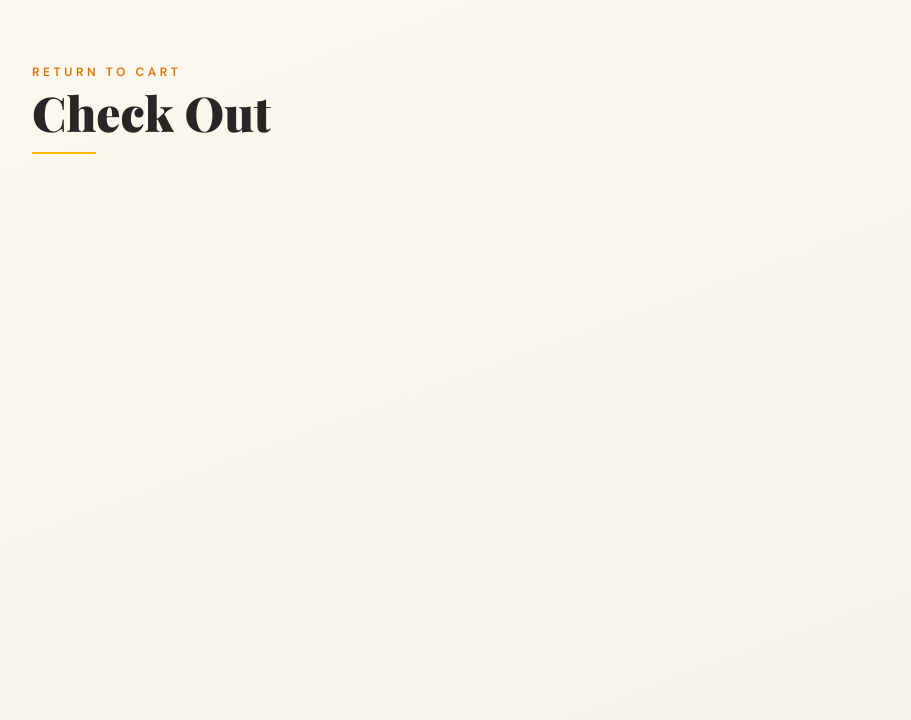
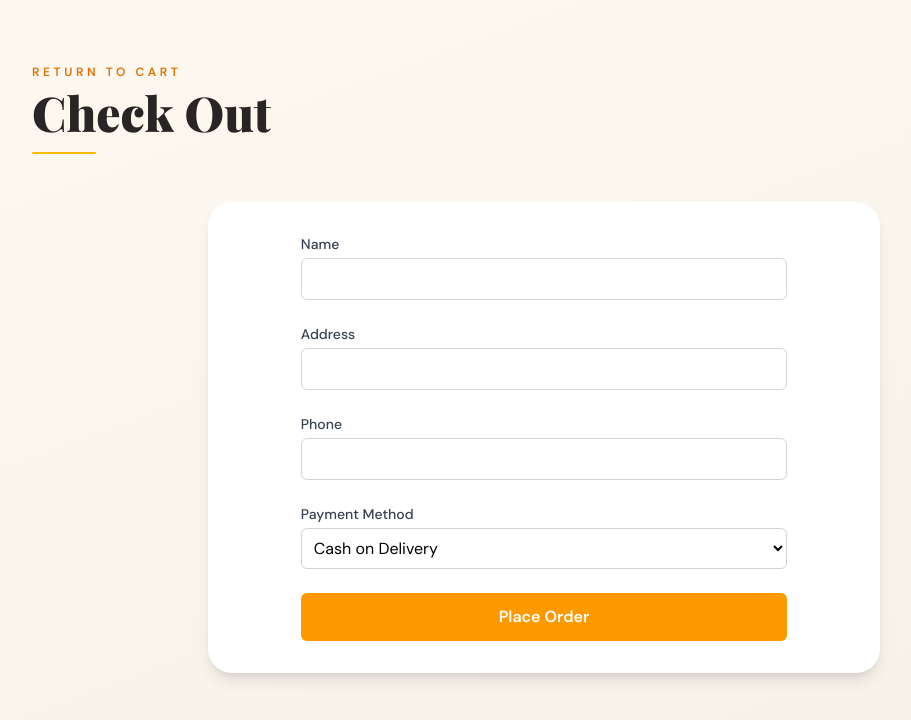
Before and after one commit to TheOnlyRealYT/Ecommerce-Project, a React (Vite) app in the folder frontend/: page /checkout in a window 1280 px wide. Shown: the top 720 px of the page, without its empty margins (96-1007 px from the left). Built offline with nearby package versions, Linux system fonts and the light colour scheme; no server answers.

Commit message:
Checkout finished

```diff
--- a/frontend/src/pages/CartDetails.jsx
+++ b/frontend/src/pages/CartDetails.jsx
@@ -11,6 +11,7 @@ export default function ProductDetails() {
     AddToCart,
     RemoveFromCart,
     UpdateCartItemQuantity,
+    ClearCart,
   } = useCart();
 
   return (
@@ -57,13 +58,27 @@ export default function ProductDetails() {
               ${total}
             </span>
           </p>
-          <div className="flex justify-end align-center">
-            <Link
-              to="/checkout/"
+          <div className="flex justify-end gap-10 align-center">
+            <button
+              onClick={ClearCart}
               className="col px-4 py-2 rounded-xl text-sm font-semibold tracking-wide text-white transition-all duration-200 hover:opacity-80 bg-linear-to-r from-[#d97706] via-[#e0841a] to-[#b45309]"
             >
-              Proceed to Checkout
-            </Link>
+              Clear Cart
+            </button>
+            {cartItems.length === 0 ? (
+              <p
+                className="cursor-not-allowed col px-4 py-2 rounded-xl text-sm font-semibold tracking-wide text-white bg-linear-to-r from-[#d97706] via-[#e0841a] to-[#b45309]"
+              >
+                No Items in Cart...
+              </p>
+            ) : (
+              <Link
+                to="/checkout/"
+                className="col px-4 py-2 rounded-xl text-sm font-semibold tracking-wide text-white transition-all duration-200 hover:opacity-80 bg-linear-to-r from-[#d97706] via-[#e0841a] to-[#b45309]"
+              >
+                Proceed to Checkout
+              </Link>
+            )}
           </div>
         </div>
       </div>
--- a/frontend/src/pages/CheckOut.jsx
+++ b/frontend/src/pages/CheckOut.jsx
@@ -1,11 +1,48 @@
 import { useState } from "react";
 import { useCart } from "../context/CartContext.jsx";
+import { useNavigate } from "react-router-dom";
 import { Link } from "react-router-dom";
 
 export default function CheckOut() {
-  const { cartItems, total, ClearCart } = useCart();
+  const navigate = useNavigate();
+  const BASEURL = import.meta.env.VITE_DJANGO_BASE_URL;
+  const { ClearCart } = useCart();
   const [isProcessing, setIsProcessing] = useState(false);
-  const [paymentSuccess, setPaymentSuccess] = useState(false);
+  const [message, setMessage] = useState(null);
+  const [form, setForm] = useState({
+    name: "",
+    address: "",
+    phone: "",
+    payment_method: "COD",
+  });
+  const handleSubmit = async (e) => {
+    e.preventDefault();
+    setIsProcessing(true);
+    try {
+      const response = await fetch(`${BASEURL}api/orders/create/`, {
+        method: "POST",
+        headers: {
+          "Content-Type": "application/json",
+        },
+        body: JSON.stringify(form),
+      });
+      const data = await response.json();
+      if (response.ok) {
+        setMessage("Order placed successfully!");
+        ClearCart();
+        setTimeout(() => {
+          navigate("/");
+        }, 2000);
+      } else {
+        setMessage(data.error || "Failed to place order. Please try again.");
+      }
+    } catch (error) {
+      console.error("Error placing order:", error);
+      setMessage(error.message || "An error occurred while placing the order.");
+    } finally {
+      setIsProcessing(false);
+    }
+  };
 
   return (
     <div
@@ -17,16 +54,80 @@ export default function CheckOut() {
     >
       <div className="max-w-5xl mx-auto mb-12">
         <p className="text-xs font-semibold tracking-[0.3em] uppercase text-amber-600 mb-2">
-          <Link to='/cart/'>
-            Return to cart
-          </Link>
+          <Link to="/cart/">Return to cart</Link>
         </p>
         <h1 className="text-5xl font-black text-stone-800 leading-none playfair-display">
           Check Out
         </h1>
         <div className="mt-4 h-0.5 w-16 bg-amber-400 rounded-full" />
       </div>
-
+      <div className="max-w-2xl mx-auto bg-white rounded-3xl shadow-lg p-8">
+        <form className="w-[80%] mx-auto" onSubmit={handleSubmit}>
+            <div className="mb-6">
+              <label className="block text-sm font-medium text-gray-700 mb-1">
+                Name
+              </label>
+              <input
+                type="text"
+                name='name'
+                className="w-full border border-gray-300 rounded-md p-2 focus:ring-2 focus:ring-amber-400 focus:outline-none"
+                required
+                value={form.name}
+                onChange={(e) => setForm({ ...form, name: e.target.value })}
+              />
+            </div>
+            <div className="mb-6">
+              <label className="block text-sm font-medium text-gray-700 mb-1">
+                Address
+              </label>
+              <input
+                type="text"
+                name='address'
+                className="w-full border border-gray-300 rounded-md p-2 focus:ring-2 focus:ring-amber-400 focus:outline-none"
+                required
+                value={form.address}
+                onChange={(e) =>
+                  setForm({ ...form, address: e.target.value })
+                }
+              />
+            </div>
+            <div className="mb-6">
+              <label className="block text-sm font-medium text-gray-700 mb-1">
+                Phone
+              </label>
+              <input
+                type="tel"
+                name='phone'
+                className="w-full border border-gray-300 rounded-md p-2 focus:ring-2 focus:ring-amber-400 focus:outline-none"
+                required
+                value={form.phone}
+                onChange={(e) => setForm({ ...form, phone: e.target.value })}
+              />
+            </div>
+            <div className="mb-6">
+              <label className="block text-sm font-medium text-gray-700 mb-1">
+                Payment Method
+              </label>
+              <select
+                name='payment_method'
+                className="w-full border border-gray-300 rounded-md p-2 focus:ring-2 focus:ring-amber-400 focus:outline-none"
+                value={form.payment_method}
+                onChange={(e) => setForm({ ...form, payment_method: e.target.value })}
+              >
+                <option value="COD">Cash on Delivery</option>
+                <option value="Card">Credit/Debit Card</option>
+              </select>
+            </div>
+            <button
+              type="submit"
+              className="w-full bg-amber-500 text-white font-semibold py-3 rounded-md hover:bg-amber-600 transition-colors disabled:opacity-50"
+              disabled={isProcessing}
+            >
+              {isProcessing ? "Processing..." : "Place Order"}
+            </button>
+            { message && <p className="mt-4 text-center text-sm text-green-600">{message}</p> }
+        </form>
+      </div>
     </div>
   );
 }
```
Also changed, not shown: frontend/public/leaf.gif (added), frontend/src/components/CheckOutForm.jsx (deleted).
